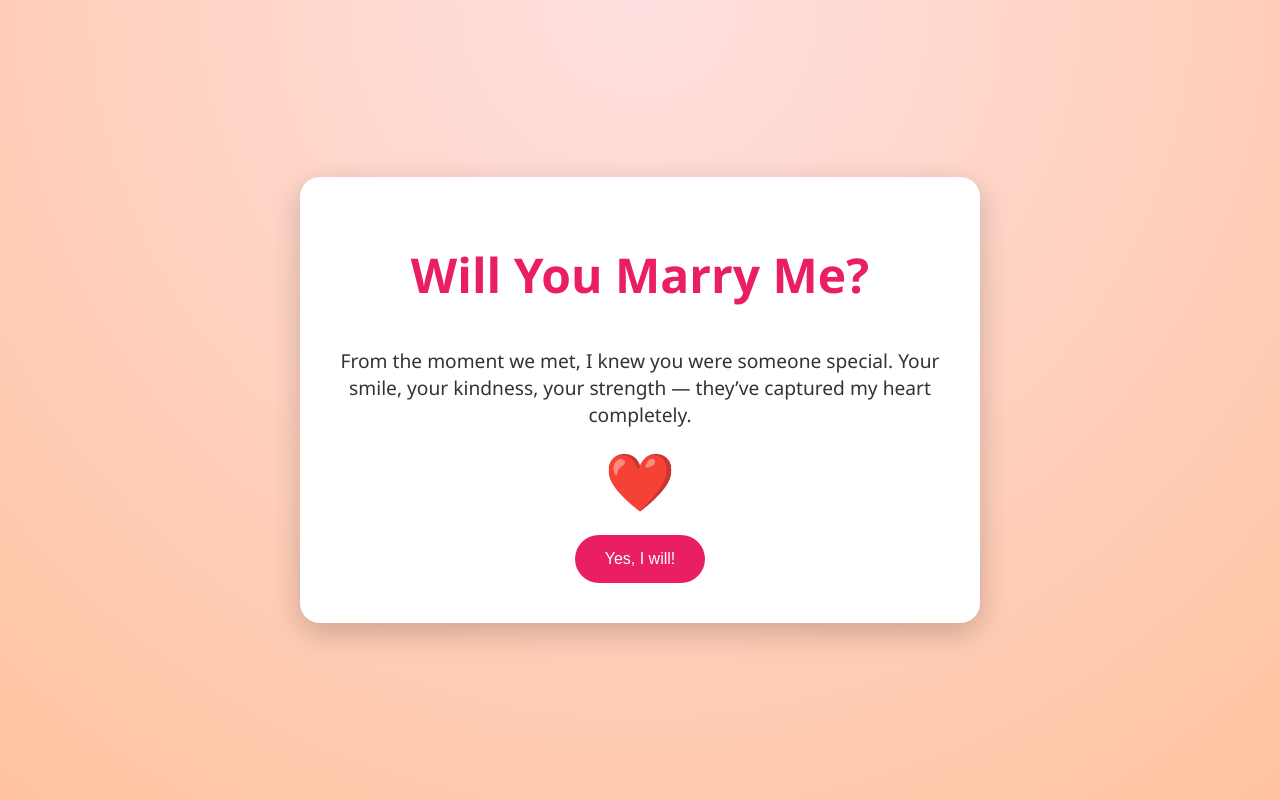
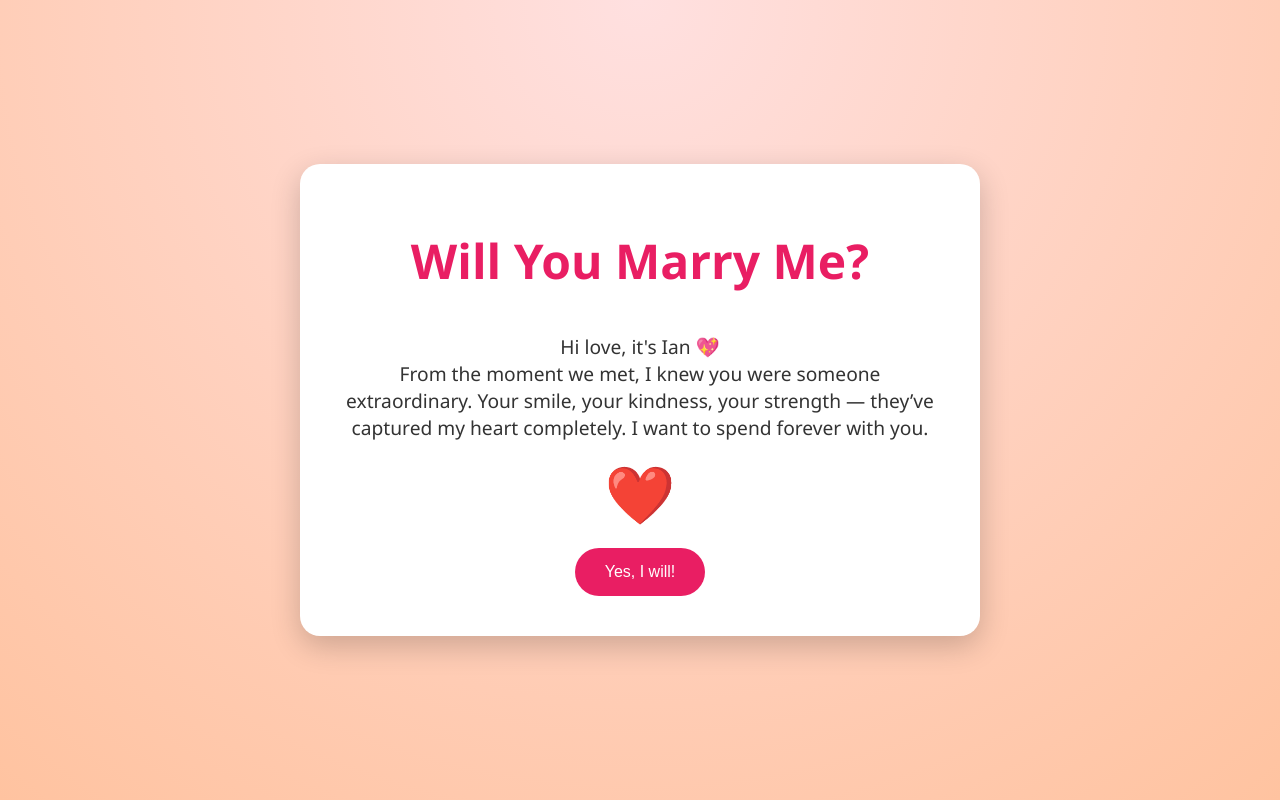
Before and after one commit to iangrt250/iloveyou, a plain HTML site: page index.html in a window 1280 px wide. Drawn offline with Linux system fonts and the light colour scheme.

Commit message:
Update index.html

```diff
--- a/index.html
+++ b/index.html
@@ -98,7 +98,8 @@
   <canvas id="confetti"></canvas>
   <div class="proposal-box">
     <h1>Will You Marry Me?</h1>
-    <p>From the moment we met, I knew you were someone special. Your smile, your kindness, your strength — they’ve captured my heart completely.</p>
+    <p>Hi love, it's Ian 💖<br>
+    From the moment we met, I knew you were someone extraordinary. Your smile, your kindness, your strength — they’ve captured my heart completely. I want to spend forever with you.</p>
     <div class="heart">❤️</div>
     <br>
     <button onclick="celebrate()">Yes, I will!</button>
@@ -125,7 +126,7 @@
         });
       }
       animateConfetti();
-      alert("She said YES! 💍🎉");
+      alert("She said YES to Ian! 💍🎉");
     }
 
     function animateConfetti() {
```
